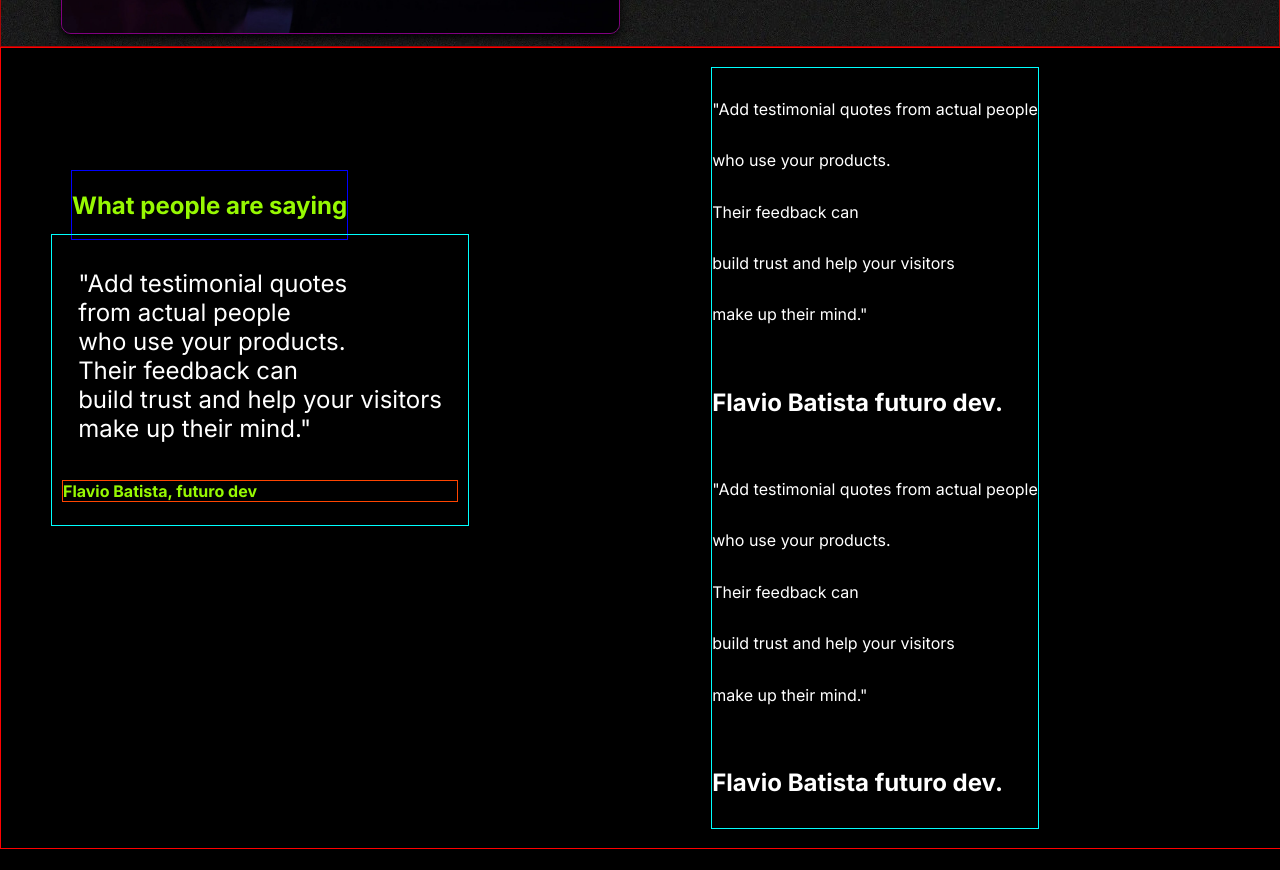
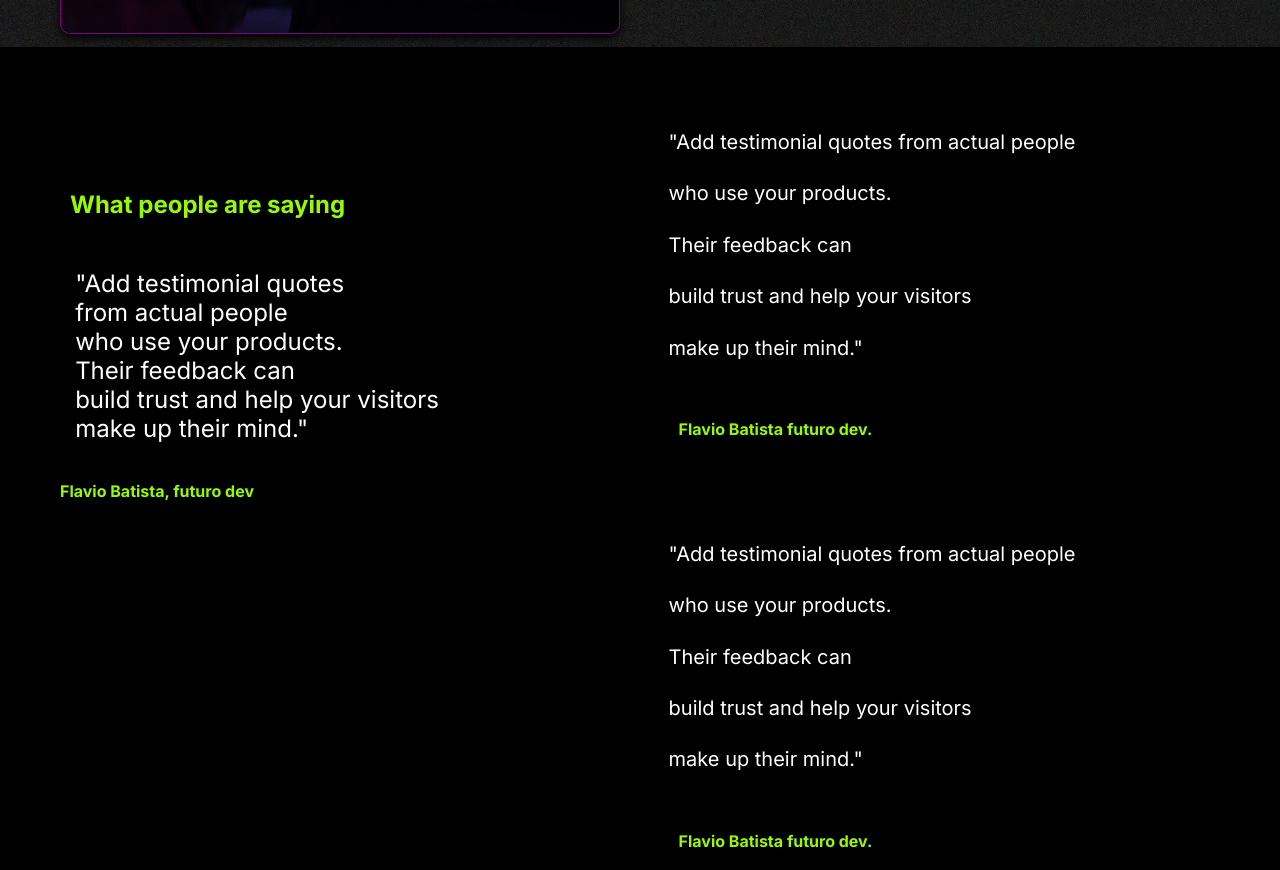
Before and after one commit to Batistabjj/layout-proprio, a plain HTML site: page index.html in a window 1280 px wide. Shown: the part 3680-4550 px from the top of the page. Before the commit the page ends 4529 px from the top, so only its background shows below. Drawn offline with Linux system fonts and the light colour scheme.

Commit message:
meu layout

```diff
--- a/style.css
+++ b/style.css
@@ -463,7 +463,7 @@ top: -255px;
 
     height: 100vh;
     box-sizing: border-box;
-    border: 1px solid rgb(168, 6, 6);
+ /*   border: 1px solid rgb(168, 6, 6); */
 
 
 
@@ -530,7 +530,7 @@ top: -255px;
 }
 
 .section5-box{
-    border: 1px solid red;
+/*    border: 1px solid red; */
     background-color: black;
     height: 100%;
     width: 100%;
@@ -552,7 +552,7 @@ top: -255px;
 
 .text-section5 {
     display: flex;
-    border: 1px solid blue;
+  /*  border: 1px solid blue; */
     margin-left: 70px;
     font-weight: 700;
     color: #97f902;
@@ -565,7 +565,7 @@ top: -255px;
 
 
 .son1-box {
-    border: 1px solid aqua;
+ /*   border: 1px solid aqua; */
     display: flex;
     flex-direction: column;
     align-items: center;
@@ -593,7 +593,7 @@ top: -255px;
     font-size: 16px;
     color: #97f902;
     padding-right: 200px;
-    border: 1px solid orangered;
+/*    border: 1px solid orangered; */
 }
 
 
@@ -603,9 +603,41 @@ top: -255px;
 
 
 .son2-box{
-    border: 1px solid aqua;
+ /*   border: 1px solid aqua;*/
     flex-direction: column;
-    display: flex;
-    line-height: 51.42px;
+    display:inline-block;
+    padding: 10px;
+
+   line-height: 51.42px;
 
 }
+
+
+
+
+
+
+
+
+.son2-box p {
+  /*  border: 1px solid orange; */
+    font-size: 20px;
+    margin: 0;
+    padding: 60px;
+
+
+
+
+
+}
+
+.son2-box h1{
+    font-size: 16px;
+    color: #97f902;
+    padding-right: 10px;
+    margin-left: 70px;
+    margin-top: -30px;
+
+   /* border: 1px solid orangered;*/
+
+}
```
